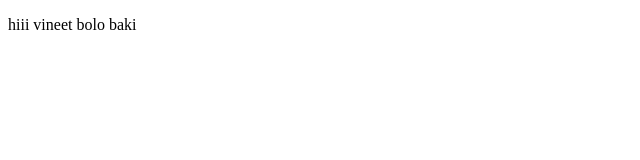
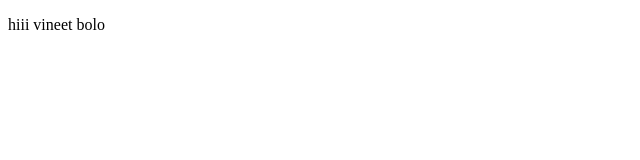
Before and after one commit to Vineet-Vankar/HackerRank, a plain HTML site: page index.html in a window 1280 px wide. Shown: the full height of the page, 0-640 px from the left. Drawn offline with Linux system fonts and the light colour scheme.

Commit message:
Update index.html

```diff
--- a/index.html
+++ b/index.html
@@ -6,6 +6,6 @@
     <title>Document</title>
 </head>
 <body>
-    <p>hiii vineet bolo baki</p>
+    <p>hiii vineet bolo</p>
 </body>
 </html>
```
